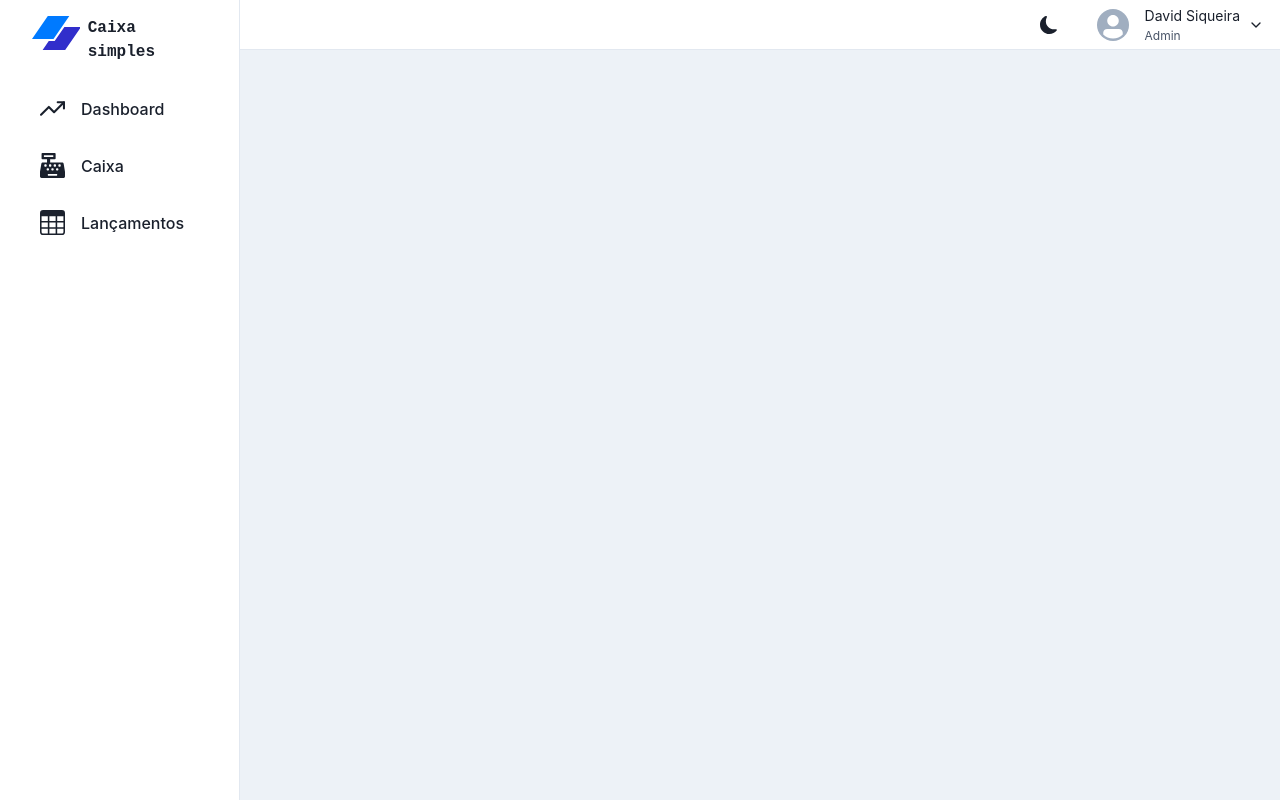
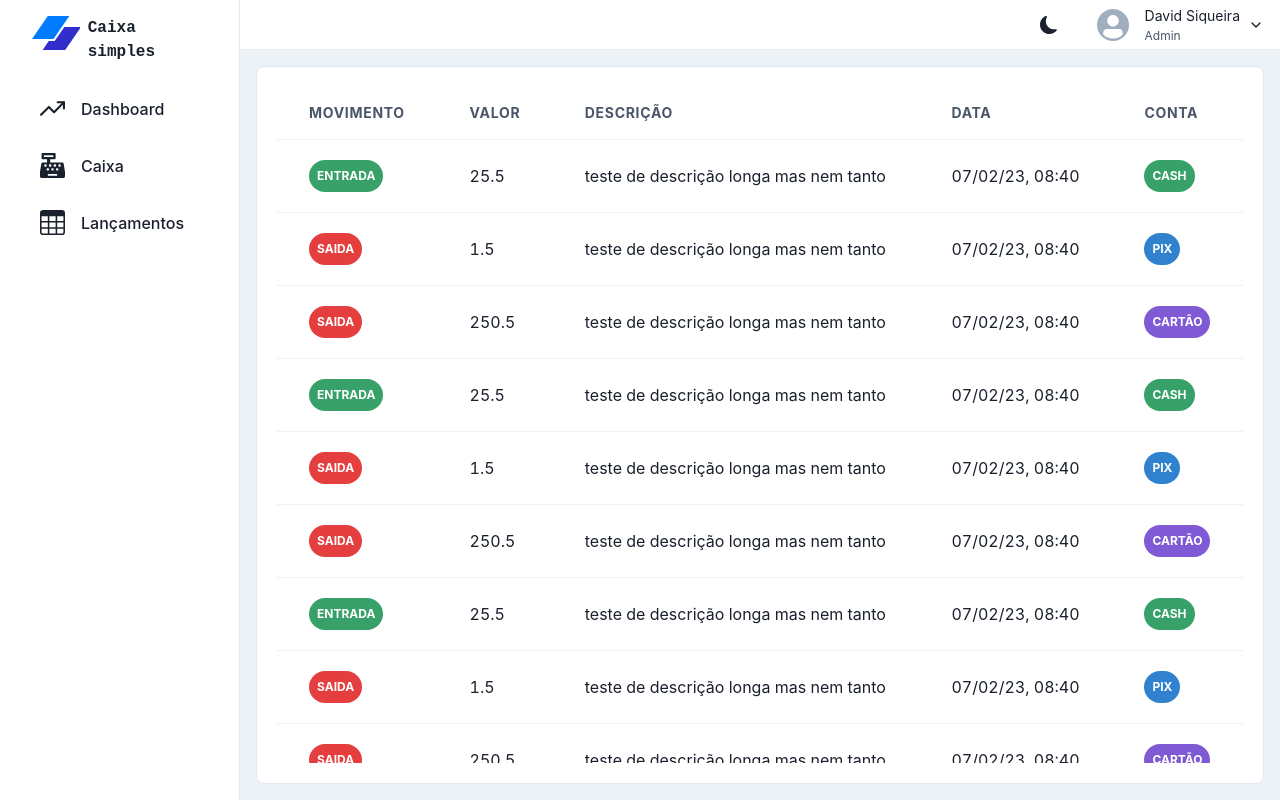
Before and after one commit to davidasiqueira/Caixa-Simples-Web, a Next.js app: page /lancamentos in a window 1280 px wide. Built offline with nearby package versions, Linux system fonts and the light colour scheme.

Commit message:
tabela de lançamentos

```diff
--- a/src/pages/lancamentos.tsx
+++ b/src/pages/lancamentos.tsx
@@ -1,16 +1,159 @@
 import { GetServerSideProps } from "next";
-import { useContext } from "react";
+import { useContext, useState } from "react";
 import SidebarWithHeader from "../components/sidebar/sidebar";
 import { AuthContext } from "../context/authContext";
 import { parseCookies } from "nookies";
-import { Box, Flex, useColorModeValue, Text } from "@chakra-ui/react";
+import {
+  Box,
+  Flex,
+  useColorModeValue,
+  Text,
+  TableContainer,
+  Table,
+  TableCaption,
+  Thead,
+  Tr,
+  Th,
+  Tbody,
+  Td,
+  Badge,
+} from "@chakra-ui/react";
+import { LancamentoType } from "../types/lancamento";
+
+const tableData1: LancamentoType = {
+  conta: "Cash",
+  descricao: "teste de descrição longa mas nem tanto",
+  movimento: "Entrada",
+  hora: Date.now(),
+  valor: 25.5,
+};
+const tableData2: LancamentoType = {
+  conta: "Pix",
+  descricao: "teste de descrição longa mas nem tanto",
+  movimento: "Saida",
+  hora: Date.now(),
+  valor: 1.5,
+};
+const tableData3: LancamentoType = {
+  conta: "Cartão",
+  descricao: "teste de descrição longa mas nem tanto",
+  movimento: "Saida",
+  hora: Date.now(),
+  valor: 250.5,
+};
 
 const Lancamentos = () => {
   const { user } = useContext(AuthContext);
+  const [lancamentos, setLancamentos] = useState<LancamentoType[]>([
+    tableData1,
+    tableData2,
+    tableData3,
+    tableData1,
+    tableData2,
+    tableData3,
+    tableData1,
+    tableData2,
+    tableData3,
+    tableData1,
+    tableData2,
+    tableData3,
+    tableData1,
+    tableData2,
+    tableData3,
+  ]);
 
   return (
     <SidebarWithHeader>
-
+      <Flex
+        width="100%"
+        minH="calc(100vh - 82px)"
+        display="flex"
+        borderRadius="8px"
+        flexDirection={["column", "column", "column", "row", "row"]}
+        justifyContent="space-between"
+        rowGap={4}
+      >
+        <Box
+          width="100%"
+          minH="calc(100vh - 82px)"
+          maxH="calc(100vh - 82px)"
+          border="1px solid"
+          borderColor={useColorModeValue("gray.200", "gray.700")}
+          bg={useColorModeValue("white", "gray.800")}
+          borderRadius="8px"
+          p="20px"
+          display="flex"
+          flexDirection="column"
+        >
+          <TableContainer overflowY="auto">
+            <Table variant="simple" size={['sm',"sm","sm","md","lg"]}>
+              <Thead>
+                <Tr>
+                  <Th>Movimento</Th>
+                  <Th>Valor</Th>
+                  <Th>Descrição</Th>
+                  <Th>Data</Th>
+                  <Th>Conta</Th>
+                </Tr>
+              </Thead>
+              <Tbody>
+                {lancamentos.map((data) => {
+                  return (
+                    <Tr
+                      _hover={{
+                        backgroundColor: useColorModeValue(
+                          "gray.200",
+                          "gray.700"
+                        ),
+                      }}
+                    >
+                      <Td>
+                        <Badge
+                          variant="solid"
+                          p="4px 8px"
+                          borderRadius="9999px"
+                          colorScheme={
+                            data.movimento == "Entrada" ? "green" : "red"
+                          }
+                        >
+                          {data.movimento}
+                        </Badge>
+                      </Td>
+                      <Td>{data.valor}</Td>
+                      <Td>{data.descricao}</Td>
+                      <Td>
+                        {new Date(data.hora).toLocaleString("pt-BR", {
+                          day: "2-digit",
+                          month: "2-digit",
+                          year: "2-digit",
+                          hour: "2-digit",
+                          minute: "2-digit",
+                        })}
+                      </Td>
+                      <Td>
+                        <Badge
+                          variant="solid"
+                          p="4px 8px"
+                          borderRadius="9999px"
+                          colorScheme={
+                            data.conta == "Cash"
+                              ? "green"
+                              : data.conta == "Pix"
+                              ? "blue"
+                              : "purple"
+                          }
+                        >
+                          {data.conta}
+                        </Badge>
+                      </Td>
+                    </Tr>
+                  );
+                })}
+              </Tbody>
+            </Table>
+          </TableContainer>
+        </Box>
+      </Flex>
     </SidebarWithHeader>
   );
 };
```
